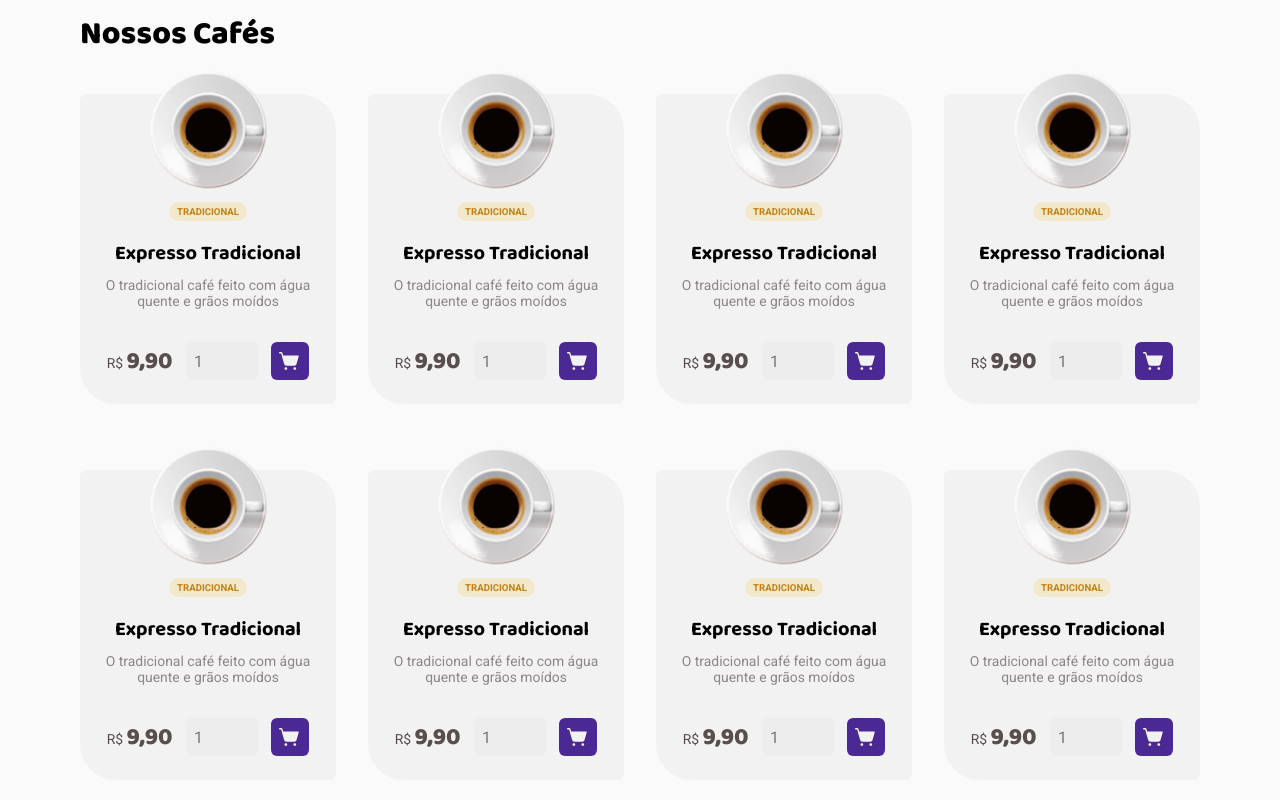
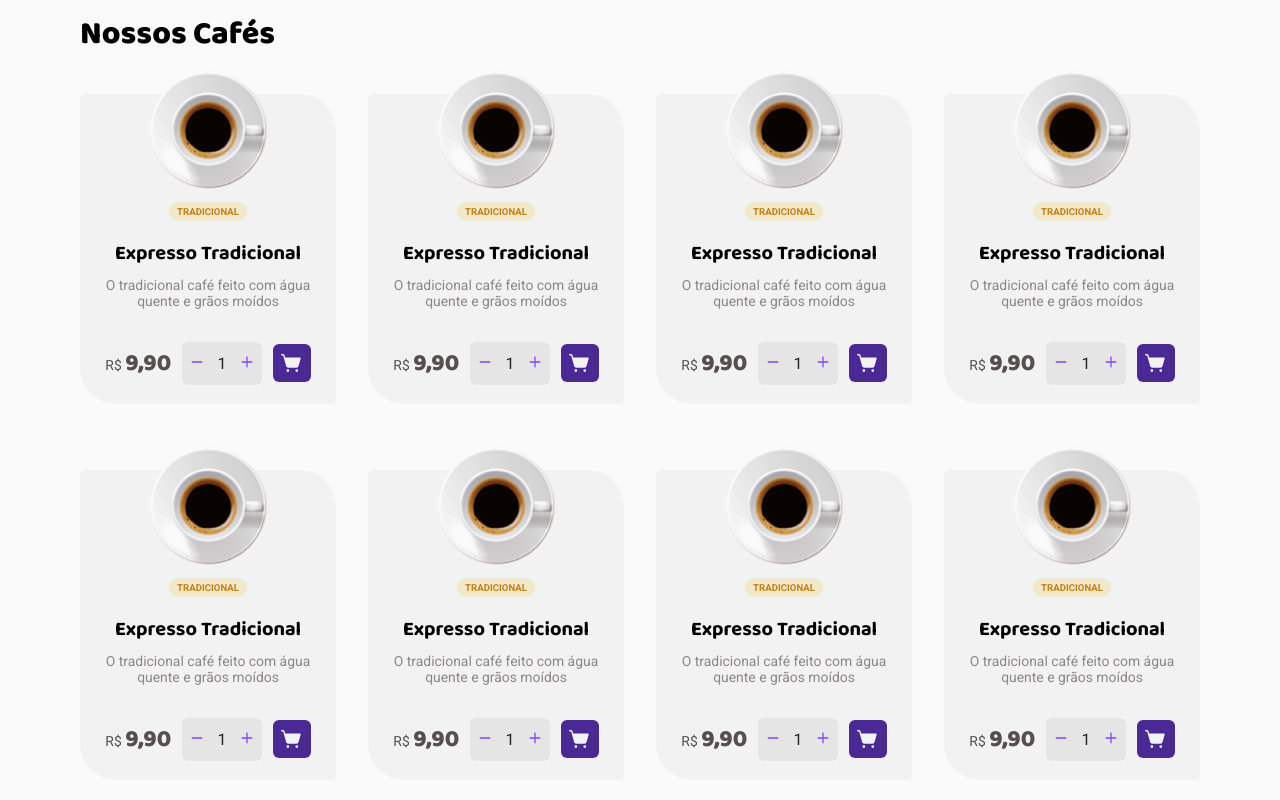
Before and after one commit to leosilva132/coffe-project, a React (Vite) app: page / in a window 1280 px wide. Shown: the part 775-1575 px from the top of the page. Built offline with nearby package versions, Linux system fonts and the light colour scheme.

Commit message:
cart create count and button for buy

```diff
--- /dev/null
+++ b/src/pages/Home/components/Shop/Cards/Actions/ButtonBuy/index.tsx
@@ -0,0 +1,10 @@
+import { ShoppingCartSimple } from 'phosphor-react'
+import { ButtonContainer } from './styles'
+
+export function ButtonBuy(){
+    return(
+        <ButtonContainer>
+            <ShoppingCartSimple size={22} weight="fill"/>
+        </ButtonContainer>
+    )
+}
--- /dev/null
+++ b/src/pages/Home/components/Shop/Cards/Actions/ButtonBuy/styles.ts
@@ -0,0 +1,18 @@
+import styled from "styled-components";
+
+export const ButtonContainer = styled.button`
+    display: flex;
+    align-items: center;
+    justify-content: center;
+    width: 38px;
+    height: 38px;
+    border-radius: 6px;
+    cursor: pointer;
+
+    background: ${(props) => props.theme['purple-dark']};
+    color: ${(props) => props.theme['base-card']};
+
+    &:hover {
+        background: ${(props) => props.theme['purple']};
+    }
+`
--- /dev/null
+++ b/src/pages/Home/components/Shop/Cards/Actions/Count/index.tsx
@@ -0,0 +1,35 @@
+import { InputContainer } from "./syles"
+import { Plus, Minus } from 'phosphor-react'
+import { useState } from "react"
+
+
+export function Counter(){
+
+    const [count, setCount] = useState(1)
+
+    function handleIncrementCount(){
+        setCount(count + 1)
+    }
+
+    function handleDrecrementCount(){
+        setCount(count - 1)
+    }
+
+
+    return (
+        <InputContainer>
+            <button
+                onClick={()=> handleDrecrementCount()}
+                disabled={count <= 1}
+            >
+            <Minus size={14} weight="bold"/>
+            </button>
+                <input type="number" min={1} value={count}/>
+            <button
+                onClick={()=> handleIncrementCount()}>
+                <Plus size={14} weight="bold"/>
+            </button>
+        </InputContainer>
+
+    )
+}
--- /dev/null
+++ b/src/pages/Home/components/Shop/Cards/Actions/Count/syles.ts
@@ -0,0 +1,34 @@
+import styled from "styled-components";
+
+export const InputContainer = styled.div`
+    display: flex;
+    align-items: center;
+    justify-content: center;
+    padding: 8px;
+    gap: 4px;
+    background: ${(props) => props.theme['base-button']};
+    border-radius: 6px;
+
+    input[type=number]{
+        text-align: center;
+        padding: 4px;
+        color: ${(props) => props.theme['base-title']};
+        max-width: 28px;
+        border: none;
+        background: none;
+
+        &::-webkit-inner-spin-button{
+            -webkit-appearance: none;
+        }
+    }
+
+    button {
+        cursor: pointer;
+        background: none;
+        color: ${(props) => props.theme['purple']};
+
+        &:hover{
+            color: ${(props) => props.theme['purple-dark']};
+        }
+    }
+`
--- a/src/pages/Home/components/Shop/Cards/index.tsx
+++ b/src/pages/Home/components/Shop/Cards/index.tsx
@@ -1,8 +1,9 @@
 import { Buy, CardContainer, Description, Tags } from "./styles";
-import { ShoppingCartSimple } from 'phosphor-react'
 
 
 import coffeExpresso from '../../.../../../../../assets/Coffee-expresso.png'
+import { Counter } from "./Actions/Count";
+import { ButtonBuy } from "./Actions/ButtonBuy";
 
 
 export function Cards(){
@@ -15,14 +16,8 @@ export function Cards(){
                 <Description>O tradicional café feito com água quente e grãos moídos</Description>
                 <Buy>
                     <p>R$ <span>9,90</span></p>
-                    <input
-                    type="number"
-                    placeholder="1"
-                    min={1}
-                    />
-                    <button>
-                        <ShoppingCartSimple size={22} weight='fill' color="#F3F2F2"/>
-                    </button>
+                    <Counter />
+                    <ButtonBuy />
                 </Buy>
             </div>
         </CardContainer>
--- a/src/pages/Home/components/Shop/Cards/styles.ts
+++ b/src/pages/Home/components/Shop/Cards/styles.ts
@@ -78,15 +78,7 @@ export const Buy = styled.div`
             font-size: 1.5rem;
         }
     }
-
-    input {
-        padding: 8px;
-        border: none;
-        background: ${(props) => props.theme['base-input']};
-        width: 72px;
-        height: 38px;
-        border-radius: 6px;
-    }
+/*
 
     button{
         width: 38px;
@@ -97,5 +89,5 @@ export const Buy = styled.div`
         background: ${(props) => props.theme['purple-dark']};
         padding: 8px;
         border-radius: 6px;
-    }
+    } */
 `
```
